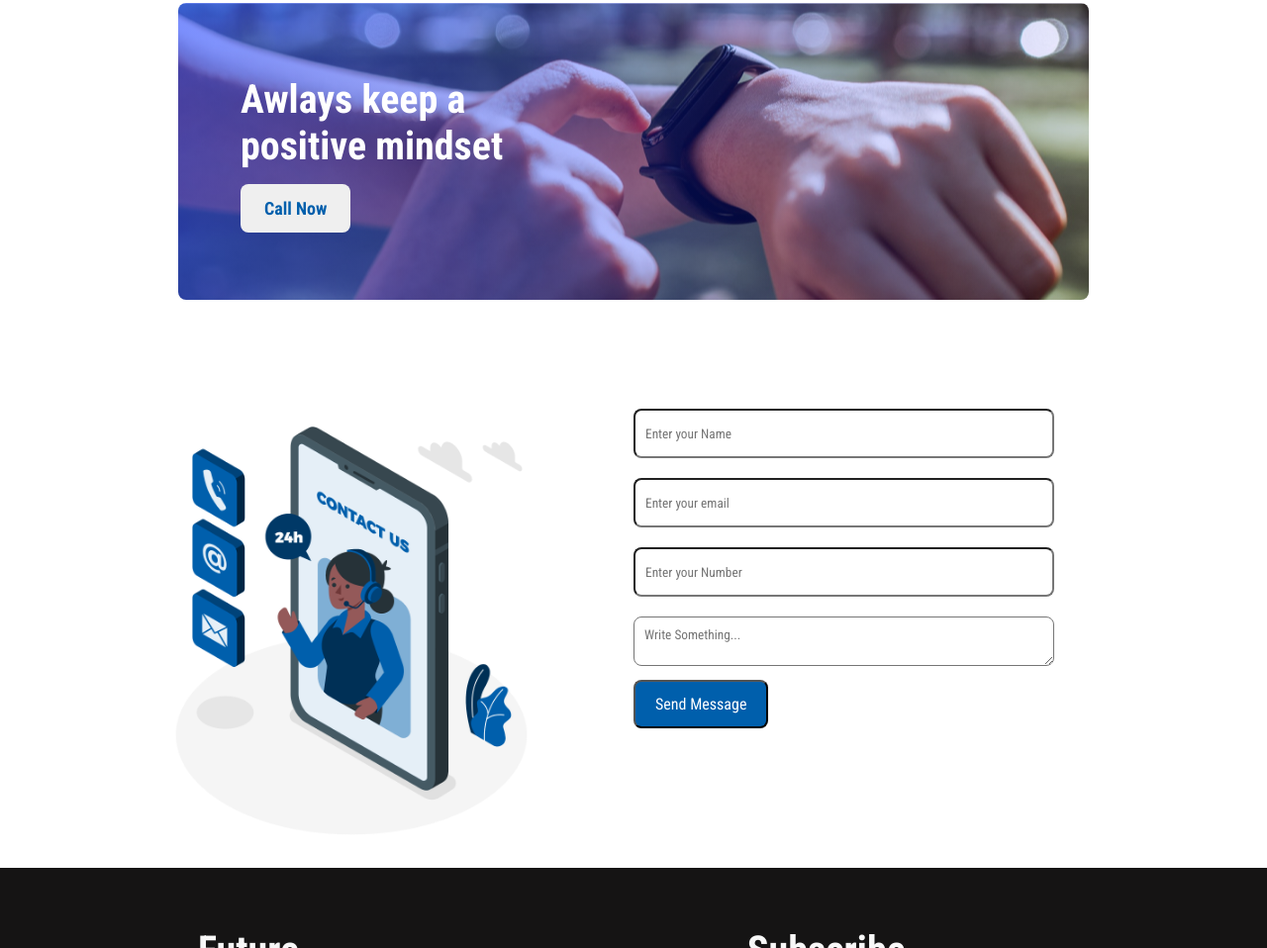
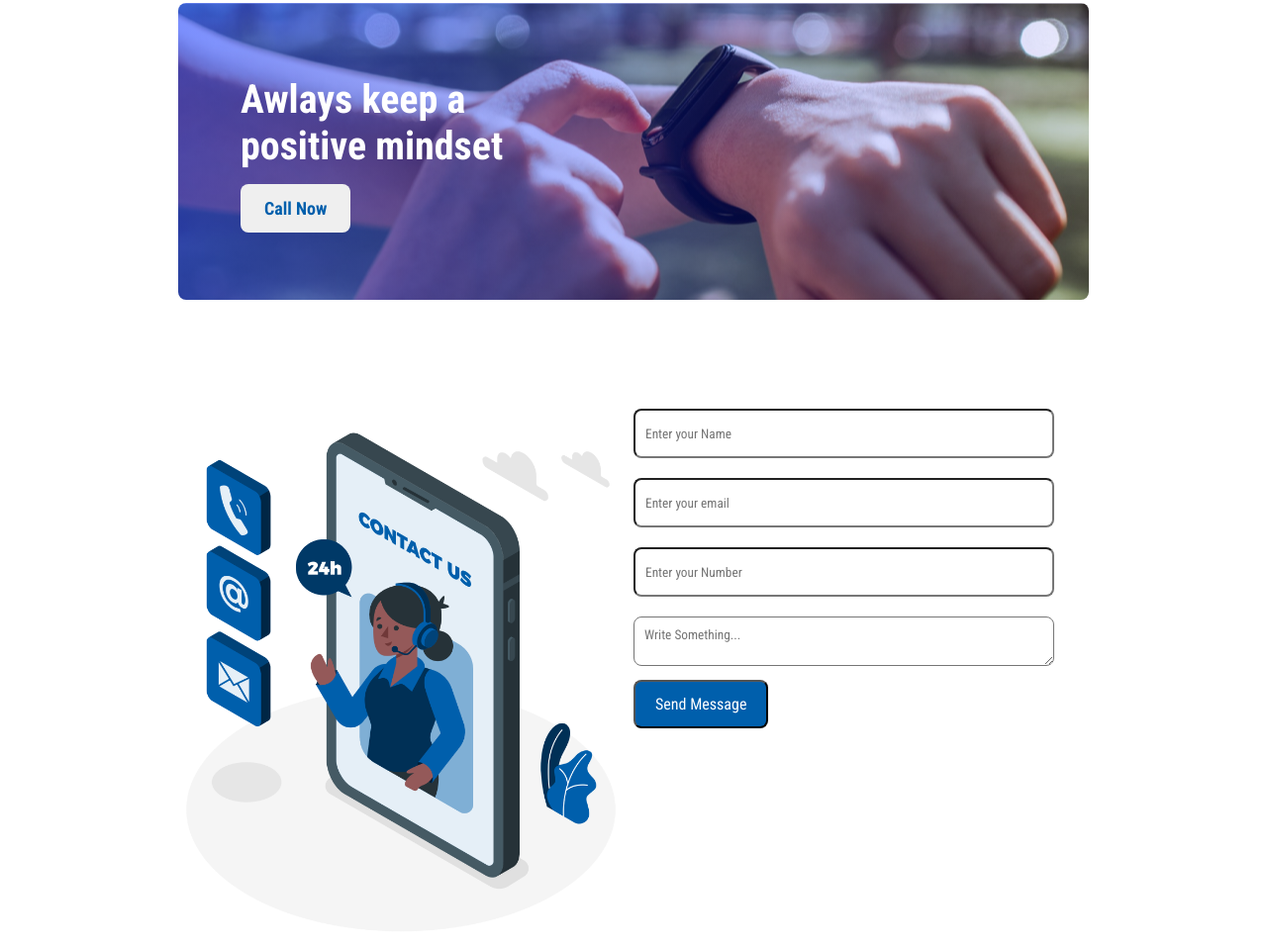
Before and after one commit to ShakawathHossen/new-year-assignment, a plain HTML site: page index.html in a window 1280 px wide. Shown: the part 1842-2800 px from the top of the page at 99% size. Drawn offline with Linux system fonts and the light colour scheme.

Commit message:
images change

```diff
--- a/index.html
+++ b/index.html
@@ -93,7 +93,7 @@
     <!-- bonus part 2 start  -->
     <section class="contact-section">
         <div class="contact-image">
-            <img src="/images/Contact us-amico.png" alt="" width="450px">
+            <img src="images/Contact us-amico.png" alt="" width="550px">
 
         </div>
 
```
